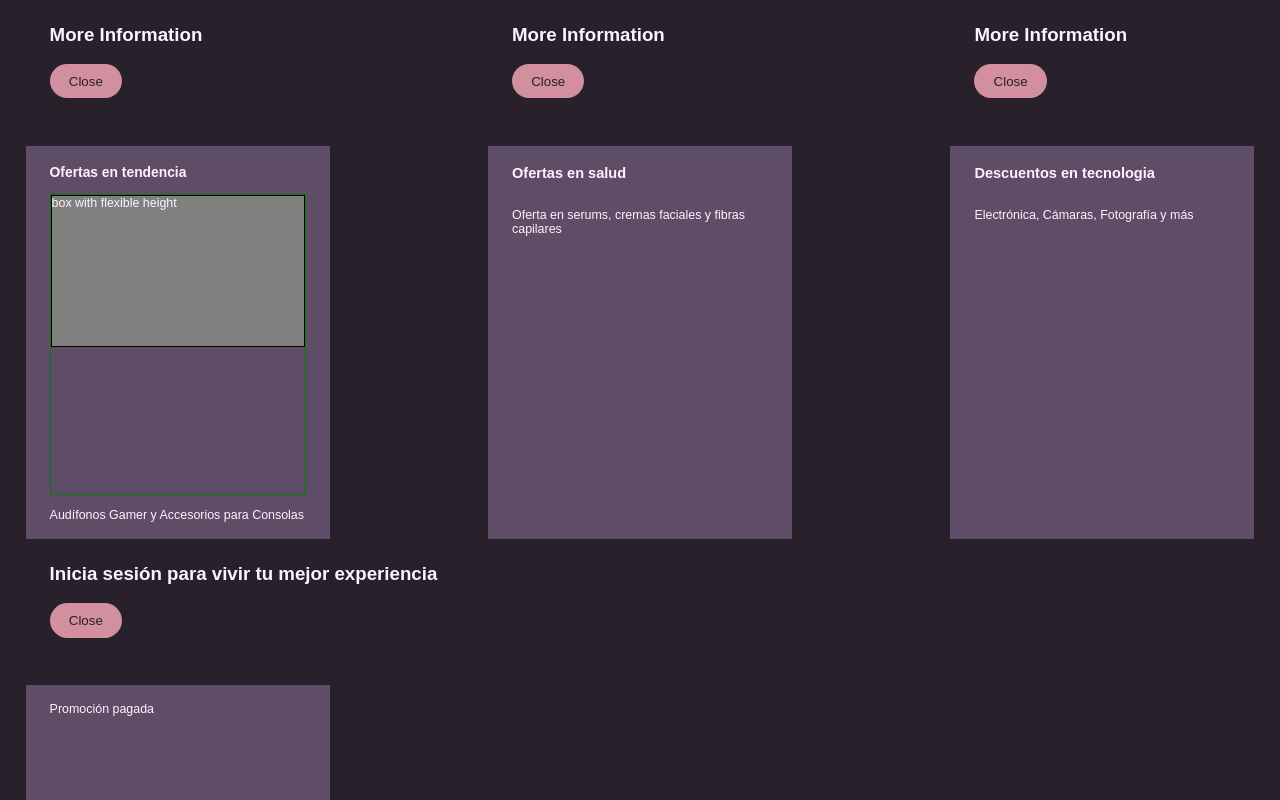
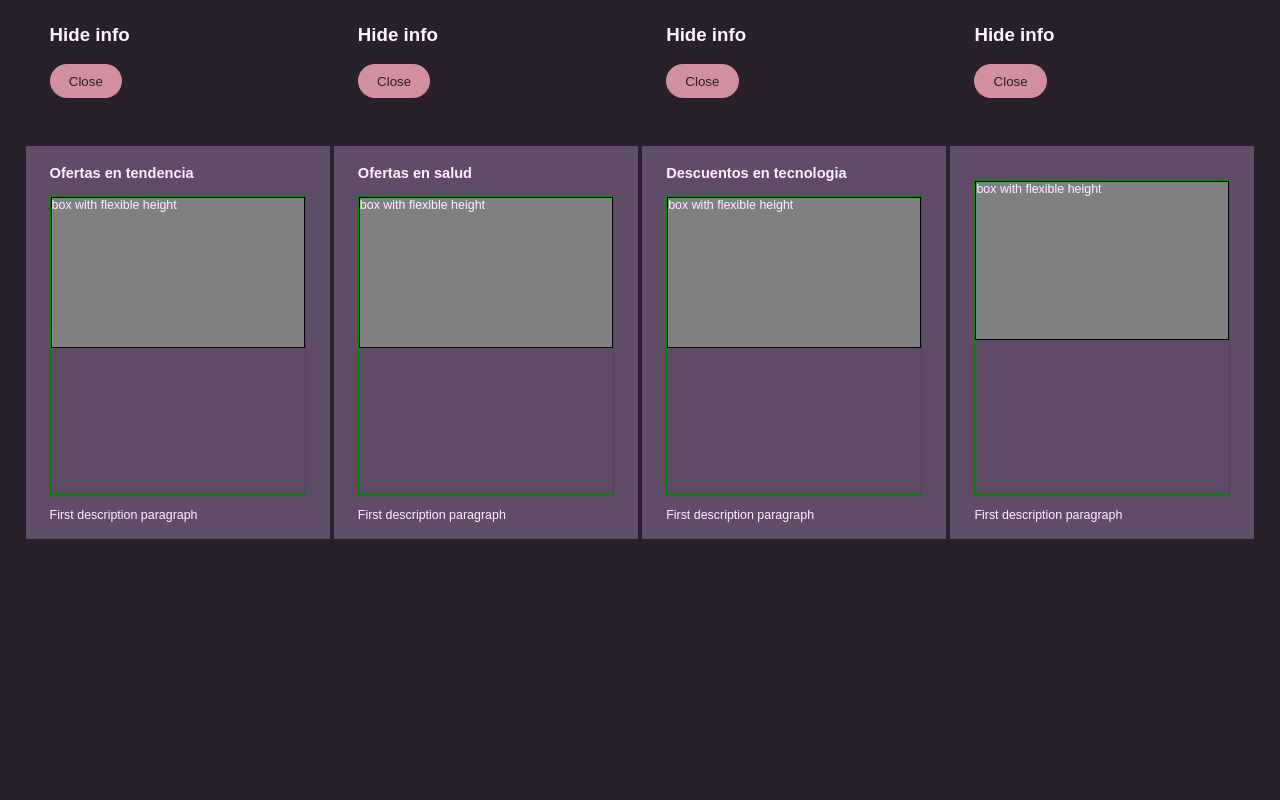
Before and after one commit to Purple-Code-sh/pactia, a React (Vite) app: page / in a window 1280 px wide. Shown: the top 800 px of the page. Built offline with nearby package versions, Linux system fonts and the light colour scheme; a web font is replaced by a local one.

Commit message:
implementing that was maked in testing to app code

```diff
--- a/src/App.tsx
+++ b/src/App.tsx
@@ -1,40 +1,29 @@
+//components
 import Accordion from "./components/Accordion/Accordion";
+
+//data
+import cardsInfo from "./data/cardsInfo.json";
+
+//style
 import "./App.css";
 
 export default function App() {
+  const showCards = cardsInfo.map((element) => {
+    return (
+      <Accordion title="Hide info">
+        <h3 role="sectionHeader">{element.header}</h3>
+        <div className="toGrow">
+          <div className="fromGrow">box with flexible height</div>
+        </div>
+        <div role="articleDescription">
+          <p>First description paragraph</p>
+        </div>
+      </Accordion>
+    );
+  });
   return (
     <div>
-      <section className="welcomeSection">
-        <Accordion title="More Information">
-          <h3 className="sectionHeader">Ofertas en tendencia</h3>
-          <div className="toGrow">
-            <div className="fromGrow">box with flexible height</div>
-          </div>
-          <div className="articleDescription">
-            <p>Audífonos Gamer y Accesorios para Consolas</p>
-          </div>
-        </Accordion>
-
-        <Accordion title="More Information">
-          <h3>Ofertas en salud</h3>
-          <div className="articleDescription">
-            <p>Oferta en serums, cremas faciales y fibras capilares</p>
-          </div>
-        </Accordion>
-
-        <Accordion title="More Information">
-          <h3>Descuentos en tecnologia</h3>
-          <div className="articleDescription">
-            <p>Electrónica, Cámaras, Fotografía y más</p>
-          </div>
-        </Accordion>
-
-        <Accordion title="Inicia sesión para vivir tu mejor experiencia">
-          <div className="articleDescription">
-            <p>Promoción pagada</p>
-          </div>
-        </Accordion>
-      </section>
+      <section className="welcomeSection">{showCards}</section>
     </div>
   );
 }
```
